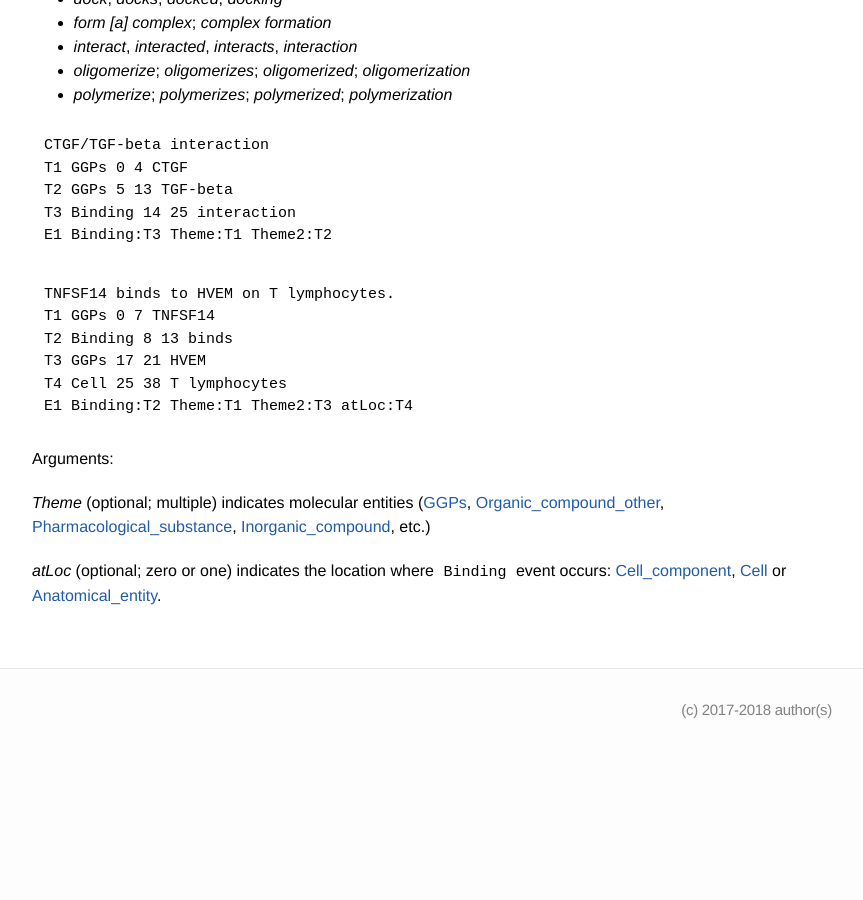
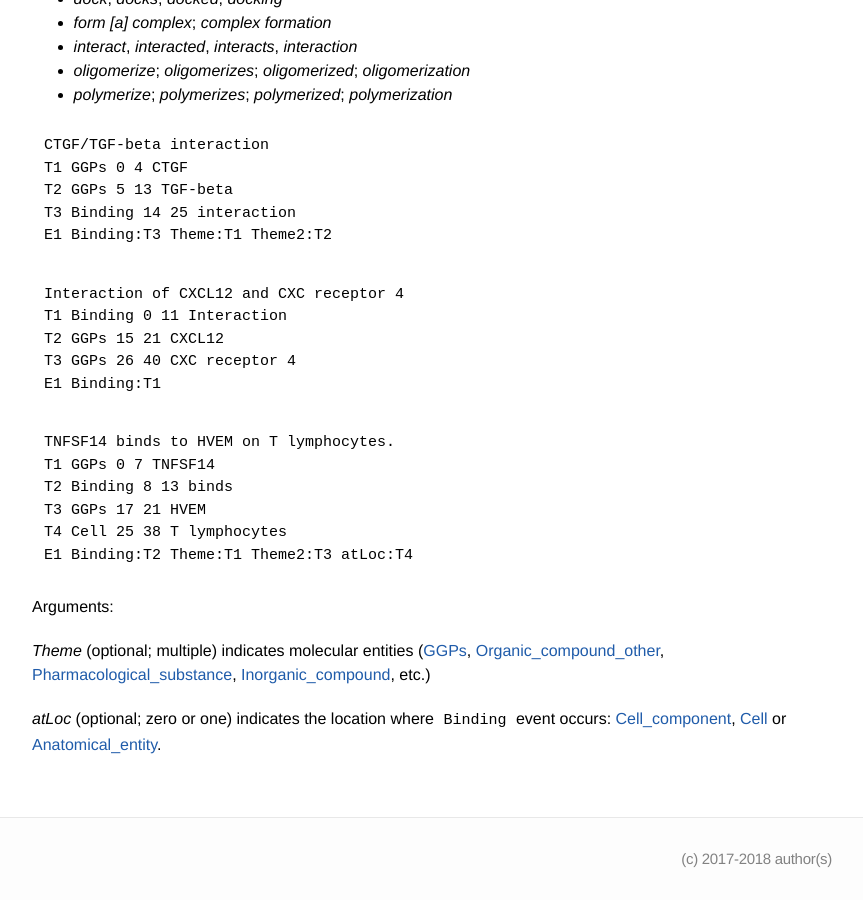
Before and after one commit to ezcatdb/molbiol_lung_corpus-guidelines, a Jekyll site: the page built from _event/Binding.md, in a window 1280 px wide and 900 px high, scrolled down 709 px. Shown: the whole window, without its empty margins (208-1071 px from the left). Built offline with Jekyll 4.4.1, drawn with Linux system fonts in a browser that asks for light colours; before the commit the page ends 1461 px from its top, so only the background shows below that.

Commit message:
new sample sentence included in _event/Binding.md

```diff
--- a/_event/Binding.md
+++ b/_event/Binding.md
@@ -47,6 +47,13 @@ T3 Binding 14 25 interaction
 E1 Binding:T3 Theme:T1 Theme2:T2
 ~~~
 ~~~ ann
+Interaction of CXCL12 and CXC receptor 4
+T1 Binding 0 11 Interaction
+T2 GGPs 15 21 CXCL12
+T3 GGPs 26 40 CXC receptor 4
+E1 Binding:T1
+~~~
+~~~ ann
 TNFSF14 binds to HVEM on T lymphocytes.
 T1 GGPs 0 7 TNFSF14
 T2 Binding 8 13 binds
```
